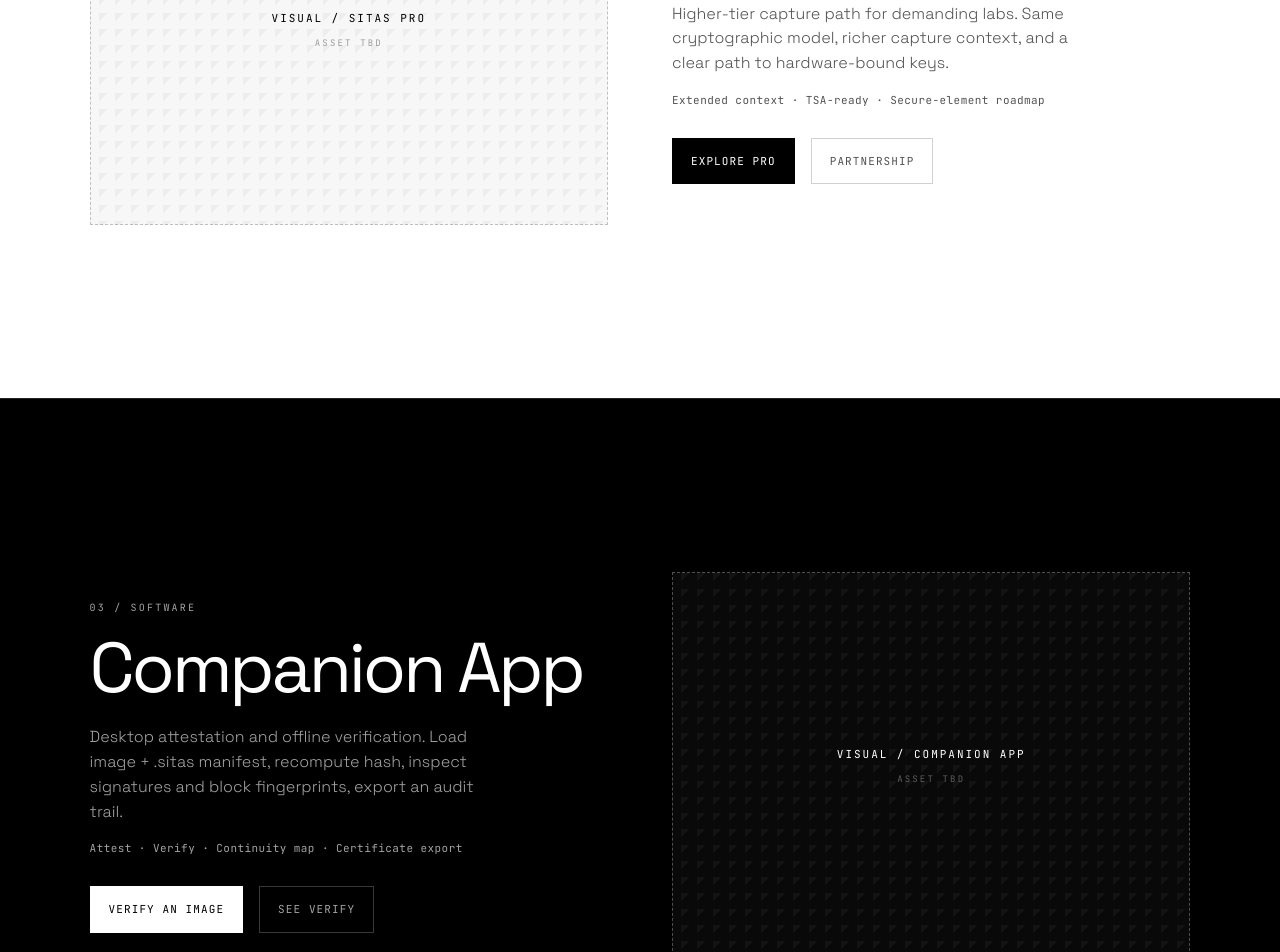
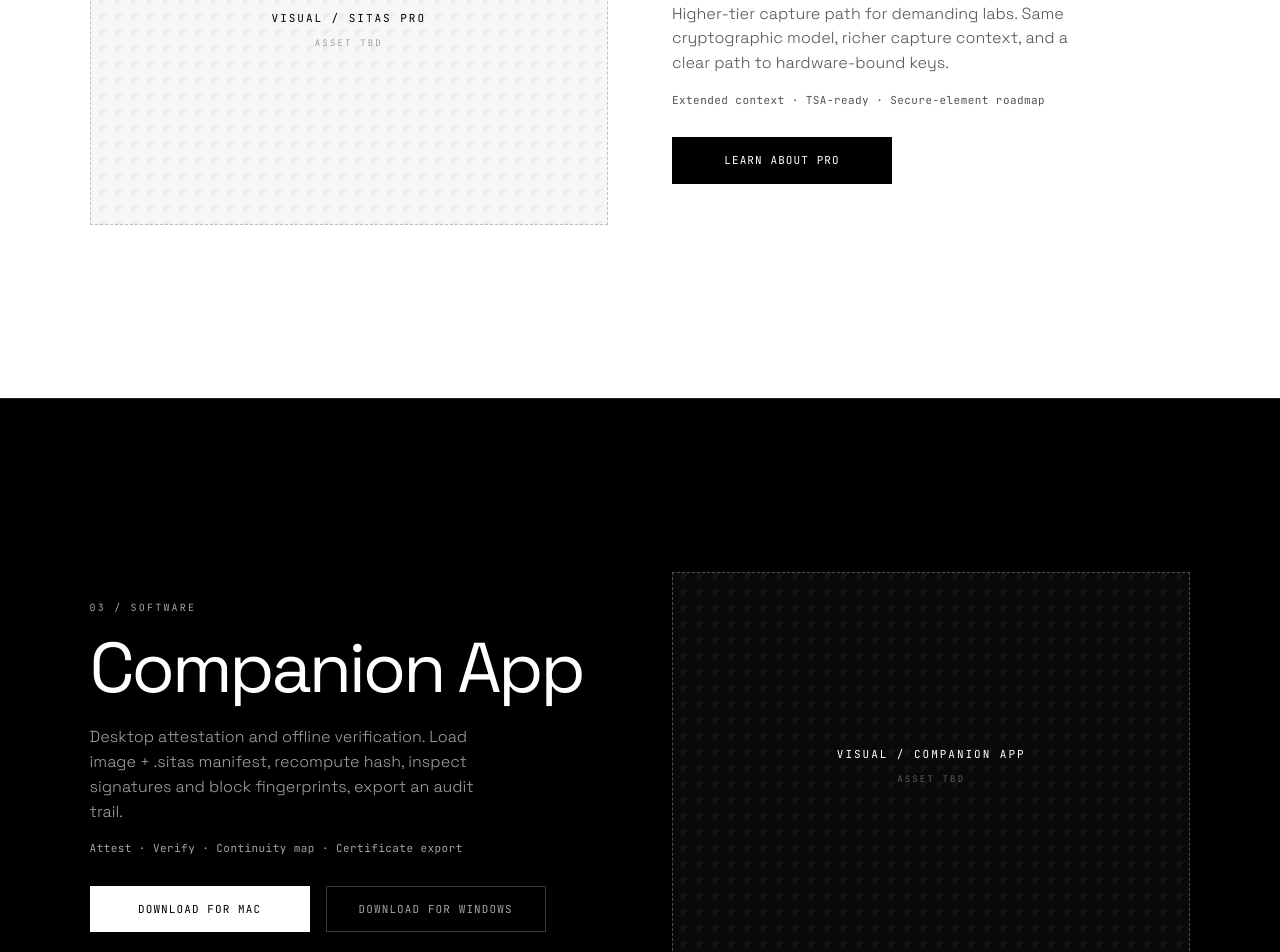
Before and after one commit to JJZHANG0/SITAS_OFFICIAL_WENSITE, a React (Vite) app: page /introduce in a window 1280 px wide. Shown: the part 2440-3392 px from the top of the page. Built offline with nearby package versions, Linux system fonts and the light colour scheme.

Commit message:
Fix post-navigation scroll stall (non-blocking short loader, instant scroll reset); module CTA cleanup + Companion download buttons

```diff
--- a/src/components/Layout.tsx
+++ b/src/components/Layout.tsx
@@ -1,9 +1,15 @@
-import { Outlet } from 'react-router-dom'
+import { useLayoutEffect } from 'react'
+import { Outlet, useLocation } from 'react-router-dom'
 import { Header } from './Header'
 import { useSite } from '../context/SiteContext'
 
 export function Layout() {
   const { lang, theme } = useSite()
+  const { pathname } = useLocation()
+  // Instant (non-smooth) reset so the new page starts at top without fighting user input
+  useLayoutEffect(() => {
+    window.scrollTo({ top: 0, left: 0, behavior: 'instant' as ScrollBehavior })
+  }, [pathname])
   return (
     <main className="site" data-theme={theme} data-lang={lang}>
       <Header />
--- a/src/components/LogoLoader.tsx
+++ b/src/components/LogoLoader.tsx
@@ -21,7 +21,7 @@
     const t = window.setTimeout(() => {
       setExiting(false)
       seen.current = false
-    }, 300)
+    }, 200)
     return () => window.clearTimeout(t)
   }, [loaderVisible])
 
--- a/src/context/SiteContext.tsx
+++ b/src/context/SiteContext.tsx
@@ -90,14 +90,14 @@
     // Navigate quickly so the destination mounts under the overlay
     window.setTimeout(() => {
       action()
-    }, reduce ? 40 : 90)
+    }, 0)
     // Hide after draw + brief hold (~1.5–1.8s total)
     loaderTimer.current = window.setTimeout(
       () => {
         setLoaderVisible(false)
         loaderTimer.current = null
       },
-      reduce ? 280 : 1520,
+      reduce ? 120 : 650,
     )
   }, [])
 
--- a/src/i18n/copy.ts
+++ b/src/i18n/copy.ts
@@ -98,6 +98,8 @@
   ctaLearnBasic: string
   ctaLearnPro: string
   ctaLearnApp: string
+  ctaDownloadMac: string
+  ctaDownloadWin: string
   modulesKicker: string
   moduleBasic: {
     kicker: string
@@ -362,9 +364,11 @@
     ctaSeeIntroduce: 'What is SITAS',
     navVerify: 'Image Verify',
     ctaVerifyImage: 'Verify an image',
-    ctaLearnBasic: 'Explore BASIC',
-    ctaLearnPro: 'Explore PRO',
+    ctaLearnBasic: 'Learn about BASIC',
+    ctaLearnPro: 'Learn about PRO',
     ctaLearnApp: 'Explore Companion',
+    ctaDownloadMac: 'Download for Mac',
+    ctaDownloadWin: 'Download for Windows',
     modulesKicker: 'Product lineup',
     moduleBasic: {
       kicker: '01 / Hardware',
@@ -621,6 +625,8 @@
     ctaLearnBasic: '了解 BASIC',
     ctaLearnPro: '了解 PRO',
     ctaLearnApp: '了解 Companion',
+    ctaDownloadMac: '下载 Mac 版本',
+    ctaDownloadWin: '下载 Windows 版本',
     modulesKicker: '产品矩阵',
     moduleBasic: {
       kicker: '01 / 硬件',
--- a/src/index.css
+++ b/src/index.css
@@ -2447,3 +2447,8 @@
     grid-template-columns: 1fr;
   }
 }
+
+/* Loader never blocks input; module CTA width */
+.logo-loader { pointer-events: none !important; transition: opacity 0.2s ease; }
+.cta-btn--wide { min-width: 220px; justify-content: center; padding-left: 32px; padding-right: 32px; }
+.reveal { contain: none; }
--- a/src/pages/IntroducePage.tsx
+++ b/src/pages/IntroducePage.tsx
@@ -4,6 +4,10 @@
 import { VisualSlot } from '../components/VisualSlot'
 import { PageCta } from '../components/PageCta'
 import { useSite } from '../context/SiteContext'
+
+// TODO: replace with real Companion App installer URLs when available
+const COMPANION_MAC_URL = 'mailto:partnerships@sitas.bio?subject=SITAS%20Companion%20for%20Mac'
+const COMPANION_WIN_URL = 'mailto:partnerships@sitas.bio?subject=SITAS%20Companion%20for%20Windows'
 
 export function IntroducePage() {
   const { t } = useSite()
@@ -14,24 +18,24 @@
       tone: 'dark' as const,
       flip: false,
       data: t.moduleBasic,
-      cta: { to: '/product', label: t.ctaLearnBasic },
-      secondary: { to: '/verify', label: t.ctaVerifyImage },
+      actions: [{ href: '/product', label: t.ctaLearnBasic, primary: true, internal: true }],
     },
     {
       key: 'pro',
       tone: 'light' as const,
       flip: true,
       data: t.modulePro,
-      cta: { to: '/product', label: t.ctaLearnPro },
-      secondary: { to: '/partnership', label: t.ctaSeePartner },
+      actions: [{ href: '/product', label: t.ctaLearnPro, primary: true, internal: true }],
     },
     {
       key: 'app',
       tone: 'dark' as const,
       flip: false,
       data: t.moduleApp,
-      cta: { to: '/verify', label: t.ctaVerifyImage },
-      secondary: { to: '/cases', label: t.ctaSeeVerify },
+      actions: [
+        { href: COMPANION_MAC_URL, label: t.ctaDownloadMac, primary: true, internal: false },
+        { href: COMPANION_WIN_URL, label: t.ctaDownloadWin, primary: false, internal: false },
+      ],
     },
   ]
 
@@ -109,12 +113,18 @@
               <p className="product-module__body">{m.data.body}</p>
               <p className="product-module__meta">{m.data.meta}</p>
               <div className="product-module__actions">
-                <Link className="cta-btn cta-btn--primary" to={m.cta.to}>
-                  {m.cta.label}
-                </Link>
-                <Link className="cta-btn cta-btn--ghost" to={m.secondary.to}>
-                  {m.secondary.label}
-                </Link>
+                {m.actions.map((a) => {
+                  const cls = `cta-btn cta-btn--wide ${a.primary ? 'cta-btn--primary' : 'cta-btn--ghost'}`
+                  return a.internal ? (
+                    <Link key={a.label} className={cls} to={a.href}>
+                      {a.label}
+                    </Link>
+                  ) : (
+                    <a key={a.label} className={cls} href={a.href}>
+                      {a.label}
+                    </a>
+                  )
+                })}
               </div>
             </div>
             <div className="product-module__visual">
```
